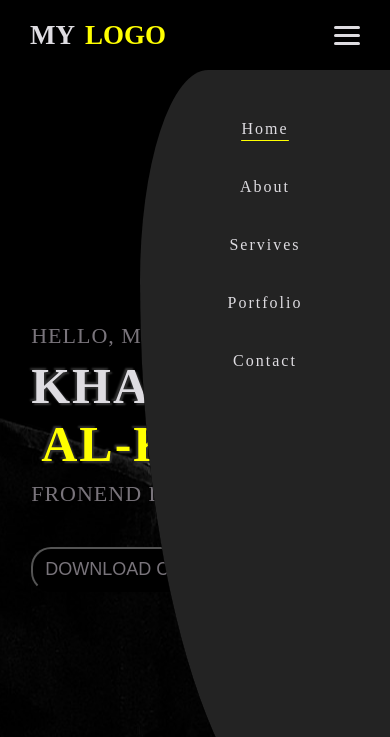
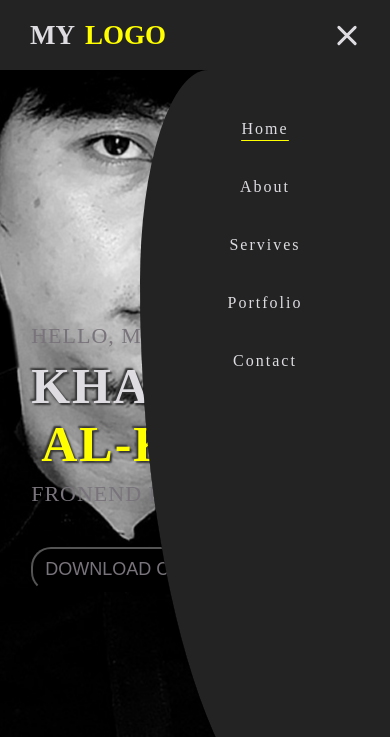
Before and after one commit to khafidhkayyis/kayis-portfolio, a plain HTML site: page index.html in a window 390 px wide. Both pictures are taken after a click on the element 347 px from the left and 35 px from the top of the page. Shown: the top 737 px of the page. Drawn offline with Linux system fonts and the light colour scheme.

Commit message:
responsive

```diff
--- a/index.html
+++ b/index.html
@@ -48,5 +48,11 @@
         </section>
       </main>
     </div>
+    <script type="text/javascript">
+      var menu_btn = document.querySelector("#menuBtn");
+      menu_btn.addEventListener("click", function () {
+        menu_btn.classList.toggle("active");
+      });
+    </script>
   </body>
 </html>
--- a/style.css
+++ b/style.css
@@ -178,4 +178,22 @@ main .infoText{
     .menu ul li:nth-child(1){
         margin-top: 30px;
     }
+
+    .container .menu{
+        background-color: #232323;
+    }
+    .container main{
+        background-position: center;
+    }
+
+    #menuBtn.active .bar:nth-child(2){
+        transform: translateX(-30px);
+        opacity: 0;
+    }
+    #menuBtn.active .bar:nth-child(1){
+        transform: translateY(8px) rotate(45deg);
+    }
+    #menuBtn.active .bar:nth-child(3){
+        transform: translateY(-8px) rotate(-45deg);
+    }
 }
```
